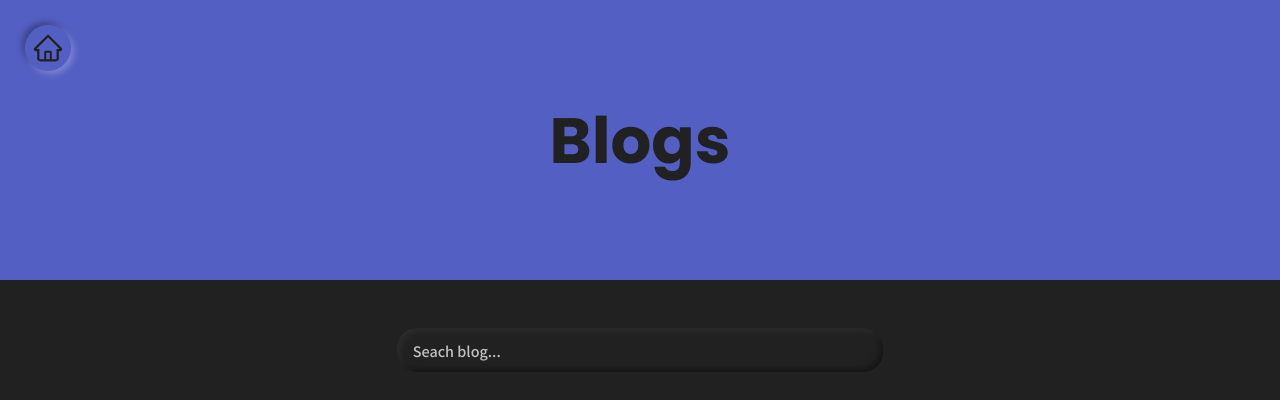
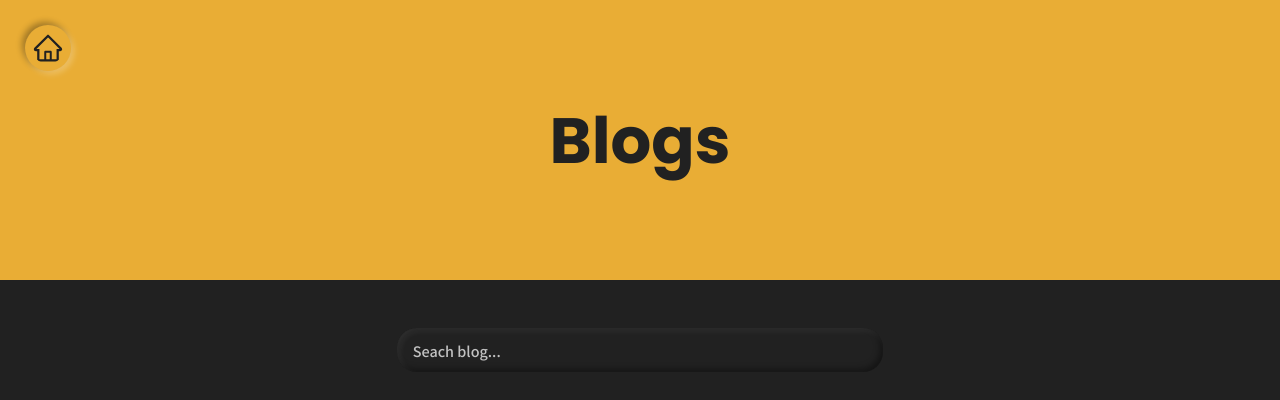
Before and after one commit to JeanExtreme002/jeanloui.dev, a React (Create React App) app: page /blog in a window 1280 px wide. Shown: the top 400 px of the page. Built offline with nearby package versions, Linux system fonts and the light colour scheme; a web font is replaced by a local one.

Commit message:
change color

```diff
--- a/src/data/themeData.js
+++ b/src/data/themeData.js
@@ -5,7 +5,7 @@ import {
 
 
 export const themeData = {
-    theme: blueThemeDark
+    theme: yellowThemeDark
 }
 
 
```
